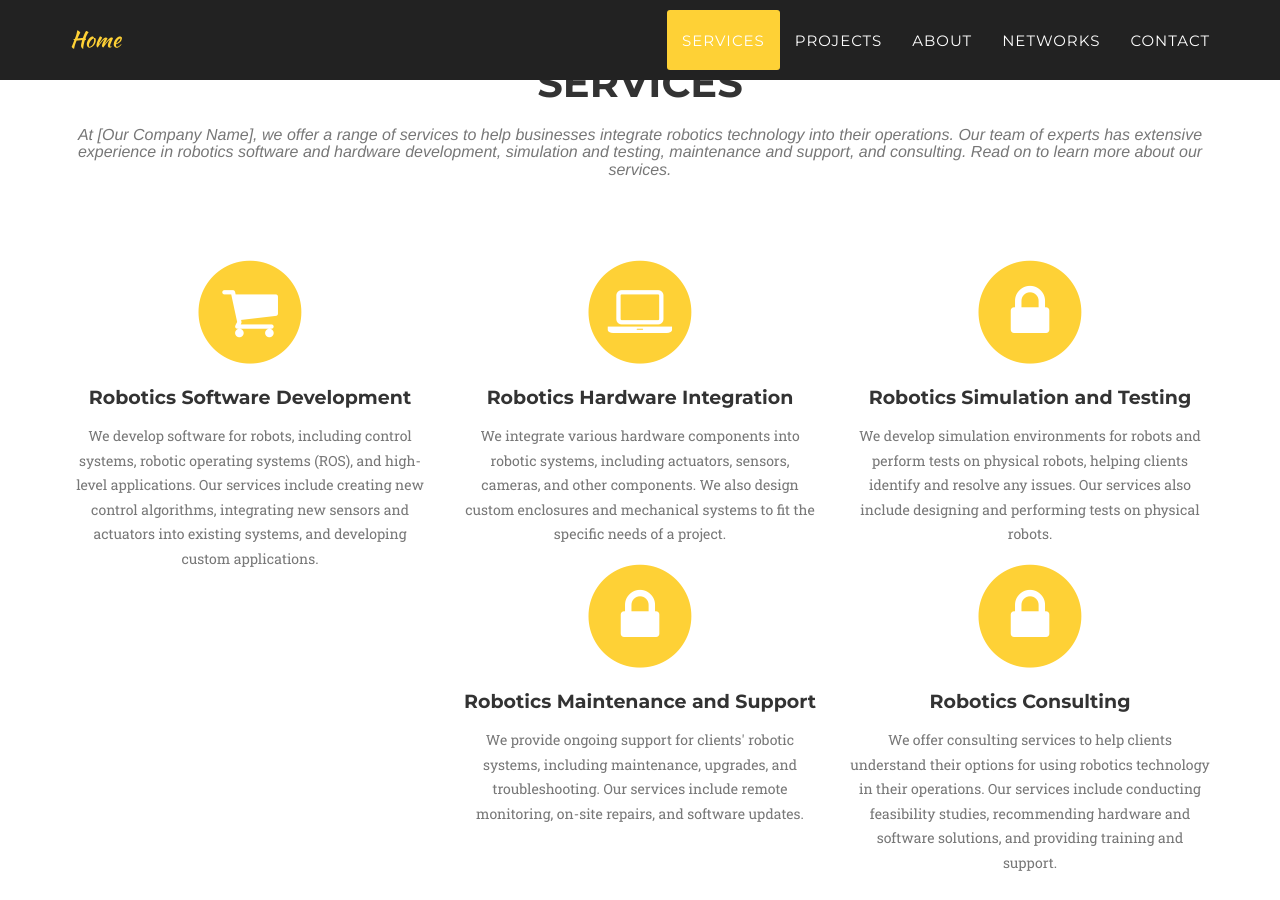
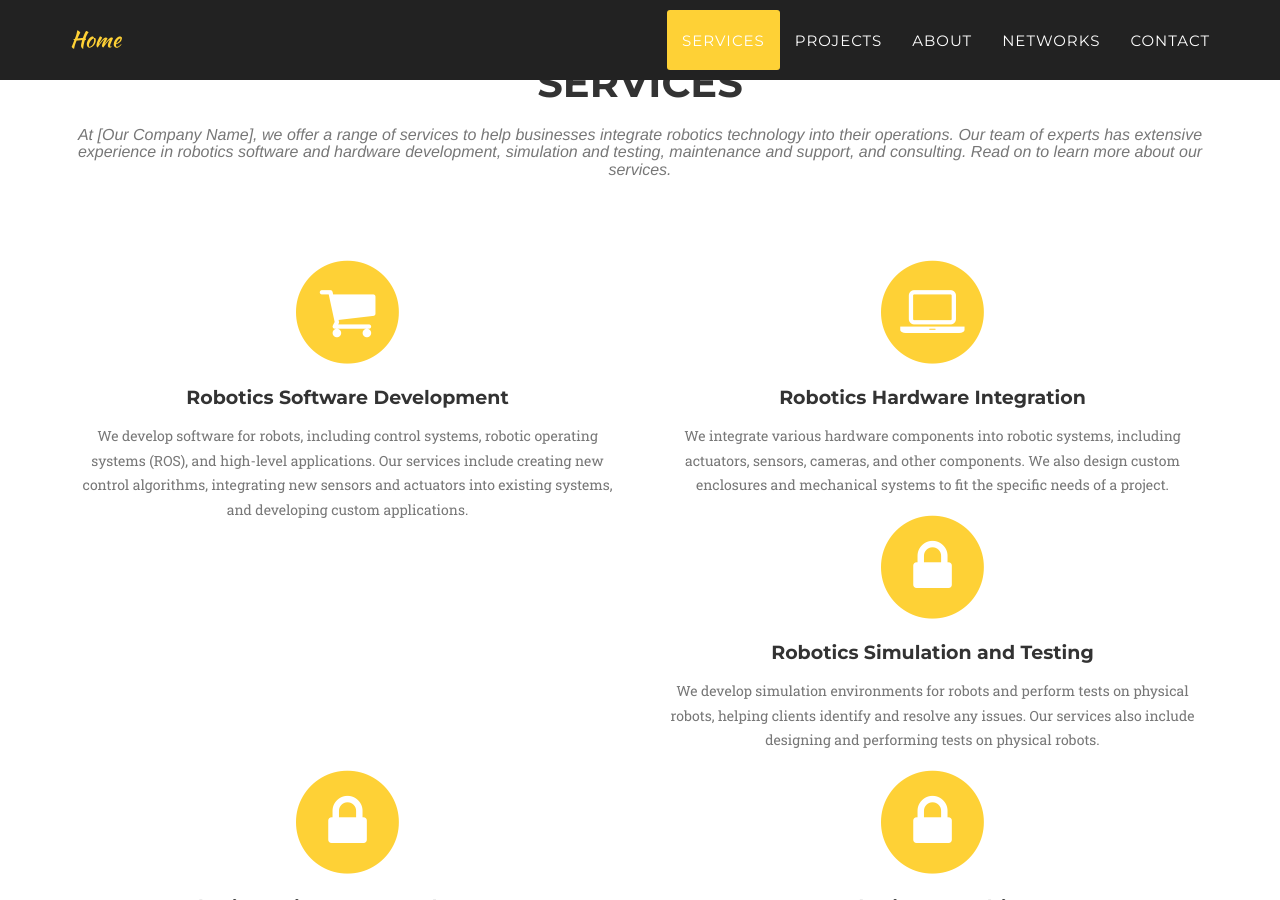
Before and after one commit to Mlahoud/Mlahoud.github.io, a Jekyll site: the page built from index.html, in a window 1280 px wide and 900 px high, scrolled down 747 px. Built offline with Jekyll 4.4.1, drawn with Linux system fonts in a browser that asks for light colours; some web fonts are replaced.

Commit message:
Update services.html

```diff
--- a/_includes/services.html
+++ b/_includes/services.html
@@ -8,7 +8,7 @@
                 </div>
             </div>
             <div class="row text-center">
-                <div class="col-md-4">
+                <div class="col-md-6">
                     <span class="fa-stack fa-4x">
                         <i class="fa fa-circle fa-stack-2x text-primary"></i>
                         <i class="fa fa-shopping-cart fa-stack-1x fa-inverse"></i>
@@ -16,7 +16,7 @@
                     <h4 class="service-heading">Robotics Software Development</h4>
                     <p class="text-muted">We develop software for robots, including control systems, robotic operating systems (ROS), and high-level applications. Our services include creating new control algorithms, integrating new sensors and actuators into existing systems, and developing custom applications.</p>
                 </div>
-                <div class="col-md-4">
+                <div class="col-md-6">
                     <span class="fa-stack fa-4x">
                         <i class="fa fa-circle fa-stack-2x text-primary"></i>
                         <i class="fa fa-laptop fa-stack-1x fa-inverse"></i>
@@ -24,7 +24,7 @@
                     <h4 class="service-heading">Robotics Hardware Integration</h4>
                     <p class="text-muted">We integrate various hardware components into robotic systems, including actuators, sensors, cameras, and other components. We also design custom enclosures and mechanical systems to fit the specific needs of a project.</p>
                 </div>
-                <div class="col-md-4">
+                <div class="col-md-6">
                     <span class="fa-stack fa-4x">
                         <i class="fa fa-circle fa-stack-2x text-primary"></i>
                         <i class="fa fa-lock fa-stack-1x fa-inverse"></i>
@@ -32,7 +32,7 @@
                     <h4 class="service-heading">Robotics Simulation and Testing</h4>
                     <p class="text-muted"> We develop simulation environments for robots and perform tests on physical robots, helping clients identify and resolve any issues. Our services also include designing and performing tests on physical robots.</p>
                 </div>
-                <div class="col-md-4">
+                <div class="col-md-6">
                     <span class="fa-stack fa-4x">
                         <i class="fa fa-circle fa-stack-2x text-primary"></i>
                         <i class="fa fa-lock fa-stack-1x fa-inverse"></i>
@@ -40,7 +40,7 @@
                     <h4 class="service-heading">Robotics Maintenance and Support</h4>
                     <p class="text-muted"> We provide ongoing support for clients' robotic systems, including maintenance, upgrades, and troubleshooting. Our services include remote monitoring, on-site repairs, and software updates.</p>
                 </div>
-                <div class="col-md-4">
+                <div class="col-md-6">
                     <span class="fa-stack fa-4x">
                         <i class="fa fa-circle fa-stack-2x text-primary"></i>
                         <i class="fa fa-lock fa-stack-1x fa-inverse"></i>
```
